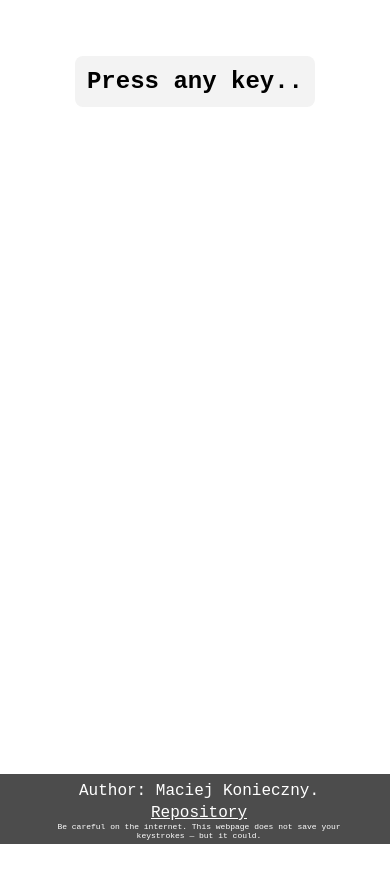
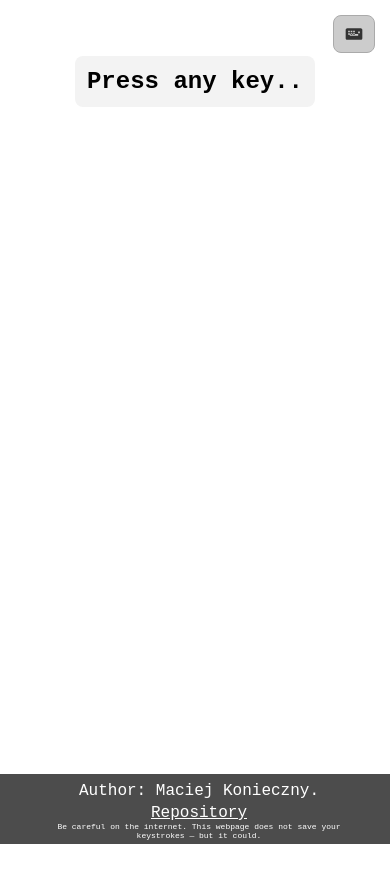
Before and after one commit to ifmcjthenknczny/what-have-i-clicked, a Vue app: page / in a window 390 px wide. Built offline with nearby package versions, Linux system fonts and the light colour scheme.

Commit message:
mobile keyboard button cheat code

```diff
--- a/src/App.vue
+++ b/src/App.vue
@@ -2,11 +2,13 @@
 import ClickedMessage from './components/ClickedMessage.vue'
 import FakeInput from './components/FakeInput.vue';
 import FooterComponent from './components/FooterComponent.vue'
+import KeyboardButton from './components/KeyboardButton.vue';
 </script>
 
 <template>
   <div>
     <main class="container">
+      <KeyboardButton targetInputSelector=".visually-hidden-focusable-element" />
       <FakeInput />
       <ClickedMessage />
     </main>
--- a/src/components/FakeInput.vue
+++ b/src/components/FakeInput.vue
@@ -7,21 +7,23 @@
     @focus="handleFocus"
     @blur="handleBlur"
     @input="handleInput"
-  ></div>
+  >
+    <slot />
+  </div>
 </template>
 
 <script setup lang="ts">
-import { ref, onMounted, nextTick } from 'vue';
+import { ref, onMounted, nextTick } from 'vue'
 
-const autoFocusElement = ref<HTMLElement | null>(null);
+const autoFocusElement = ref<HTMLElement | null>(null)
 
 onMounted(() => {
   nextTick(() => {
     if (autoFocusElement.value) {
-      autoFocusElement.value.focus();
+      autoFocusElement.value.focus()
     }
-  });
-});
+  })
+})
 
 const handleFocus = () => {}
 const handleBlur = () => {}
--- /dev/null
+++ b/src/components/KeyboardButton.vue
@@ -0,0 +1,77 @@
+<template>
+  <button
+    v-if="isMobile"
+    class="focus-input-button"
+    aria-label="Focus on input field"
+    @click="focusTargetInput"
+  >
+    <svg xmlns="http://www.w3.org/2000/svg" viewBox="0 0 24 24" fill="#00" width="20px" height="20px">
+      <path d="M0 0h24v24H0V0z" fill="none"/>
+      <path d="M20 5H4c-1.11 0-2 .9-2 2v10c0 1.1.89 2 2 2h16c1.11 0 2-.9 2-2V7c0-1.1-.89-2-2-2zm-9 3h2v2h-2V8zm0 3h2v2h-2v-2zm-3-3h2v2H8V8zm0 3h2v2H8v-2zm-1 2H5v-2h2v2zm-1-3H5V8h2v2zm12 4H7v-2h10v2zm1-3h-2v-2h2v2zm0-3h-2V8h2v2z"/>
+    </svg>
+  </button>
+</template>
+
+<script setup lang="ts">
+import { ref, onMounted, onBeforeUnmount } from 'vue';
+
+const props = defineProps({
+  targetInputSelector: {
+    type: String,
+    required: true,
+  }
+});
+
+const isMobile = ref(false);
+
+const checkIsMobile = () => {
+  if (typeof window !== 'undefined') {
+    isMobile.value = window.innerWidth <= 768;
+  }
+};
+
+const focusTargetInput = () => {
+  if (props.targetInputSelector) {
+    const targetElement: HTMLElement | null = document.querySelector(props.targetInputSelector);
+    if (targetElement && typeof targetElement.focus === 'function') {
+      targetElement.focus();
+    }
+  }
+};
+
+onMounted(() => {
+  checkIsMobile();
+  if (typeof window !== 'undefined') {
+    window.addEventListener('resize', checkIsMobile);
+  }
+});
+
+onBeforeUnmount(() => {
+  if (typeof window !== 'undefined') {
+    window.removeEventListener('resize', checkIsMobile);
+  }
+});
+</script>
+
+<style scoped>
+.focus-input-button {
+  position: fixed;
+  top: 15px;
+  right: 15px;
+  background-color: #cccccc;
+  border: 1px solid #aaaaaa;
+  border-radius: 8px;
+  padding: 8px 10px;
+  cursor: pointer;
+  z-index: 1000;
+  line-height: 0;
+  display: inline-block;
+}
+
+.focus-input-button svg {
+  width: 20px;
+  height: 20px;
+  fill: #333333;
+  vertical-align: middle;
+}
+</style>
```
